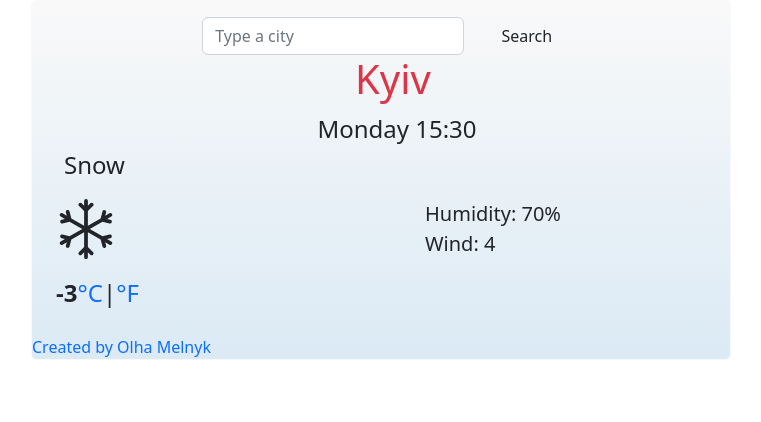
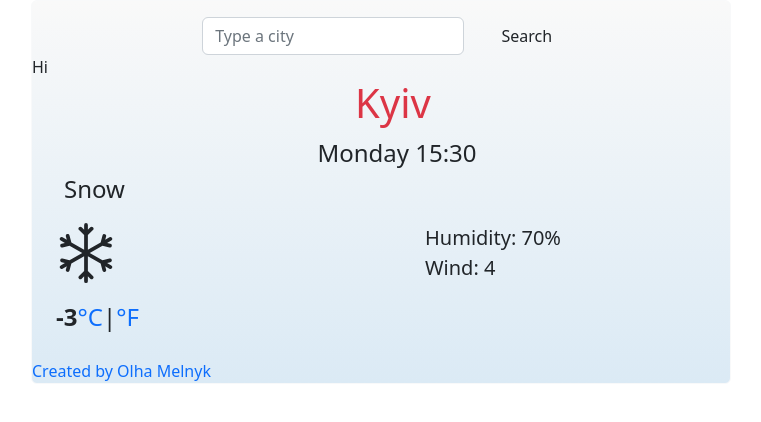
Before and after one commit to helgamelnyk/react-weather-app, a React (Create React App) app: page / in a window 1280 px wide. Shown: the top 422 px of the page, without its empty margins (319-1080 px from the left). Built offline with nearby package versions, Linux system fonts and the light colour scheme.

Commit message:
New file

```diff
--- a/src/App.js
+++ b/src/App.js
@@ -1,5 +1,5 @@
-
 import './App.css';
+import Weather from './Weather';
 
 function App() {
   return (
@@ -19,6 +19,7 @@
           </div>
         </div>
       </form>
+      <Weather />
       <div className="overview">
         <h1 className="ms-4 text-danger text-center">Kyiv</h1>
         <ul className="list-grop">
--- /dev/null
+++ b/src/Weather.js
@@ -0,0 +1,9 @@
+import React from "react";
+import "./Weather.css";
+
+
+export default function Weather() {
+    return (
+<div>Hi</div>
+    )
+}
```
Also changed, not shown: src/Weather.css (added).
